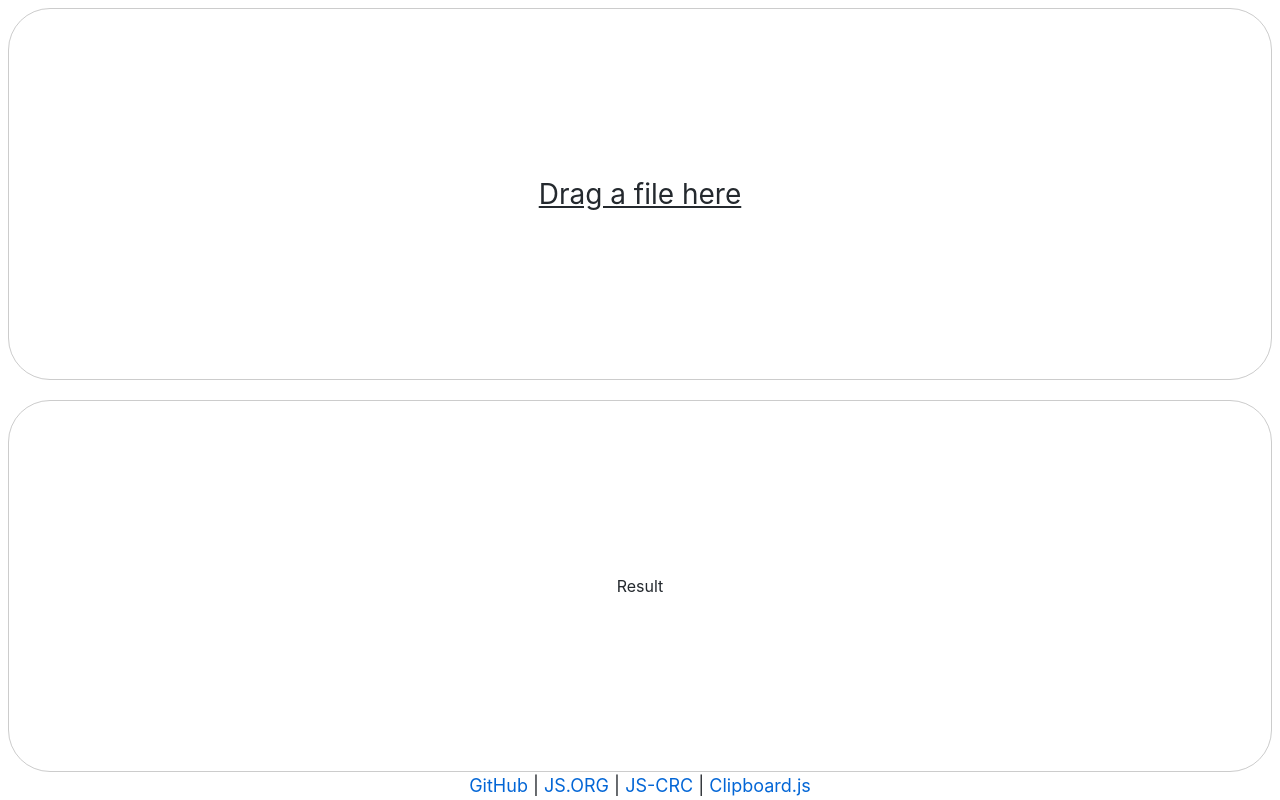
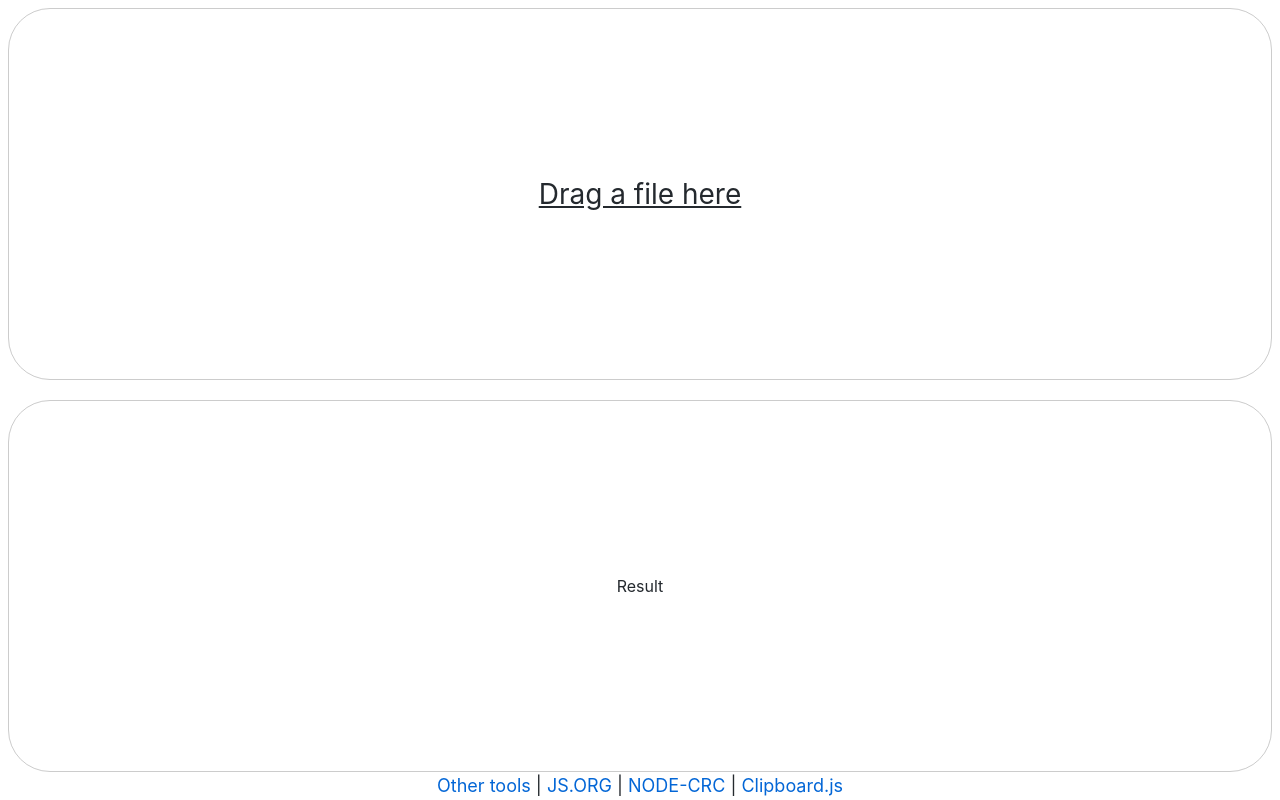
Before and after one commit to lll69/md5, a plain HTML site: page crc32.html in a window 1280 px wide. Drawn offline with Linux system fonts and the light colour scheme; no server answers.

Commit message:
Update URL

```diff
--- a/crc32.html
+++ b/crc32.html
@@ -103,13 +103,13 @@
     </div>
     <div style="height:20px;white-space:nowrap;text-align:center;font-size:18px;max-width:100%">
         <div style="overflow-x:auto">
-            <a href="https://github.com" data-goatcounter-click="https://github.com">GitHub</a>
+            <a href="/list.html">Other tools</a>
             |
             <a href="https://github.com/js-org/js.org"
                 data-goatcounter-click="https://github.com/js-org/js.org">JS.ORG</a>
             |
-            <a href="https://github.com/emn178/js-crc"
-                data-goatcounter-click="https://github.com/emn178/js-crc">JS-CRC</a>
+            <a href="https://github.com/alexgorbatchev/node-crc"
+                data-goatcounter-click="https://github.com/alexgorbatchev/node-crc">NODE-CRC</a>
             |
             <a href="https://github.com/zenorocha/clipboard.js"
                 data-goatcounter-click="https://github.com/zenorocha/clipboard.js">Clipboard.js</a>
```
Also changed, not shown: sha1.html (+1 -1 lines), sha256.html (+1 -1 lines).
